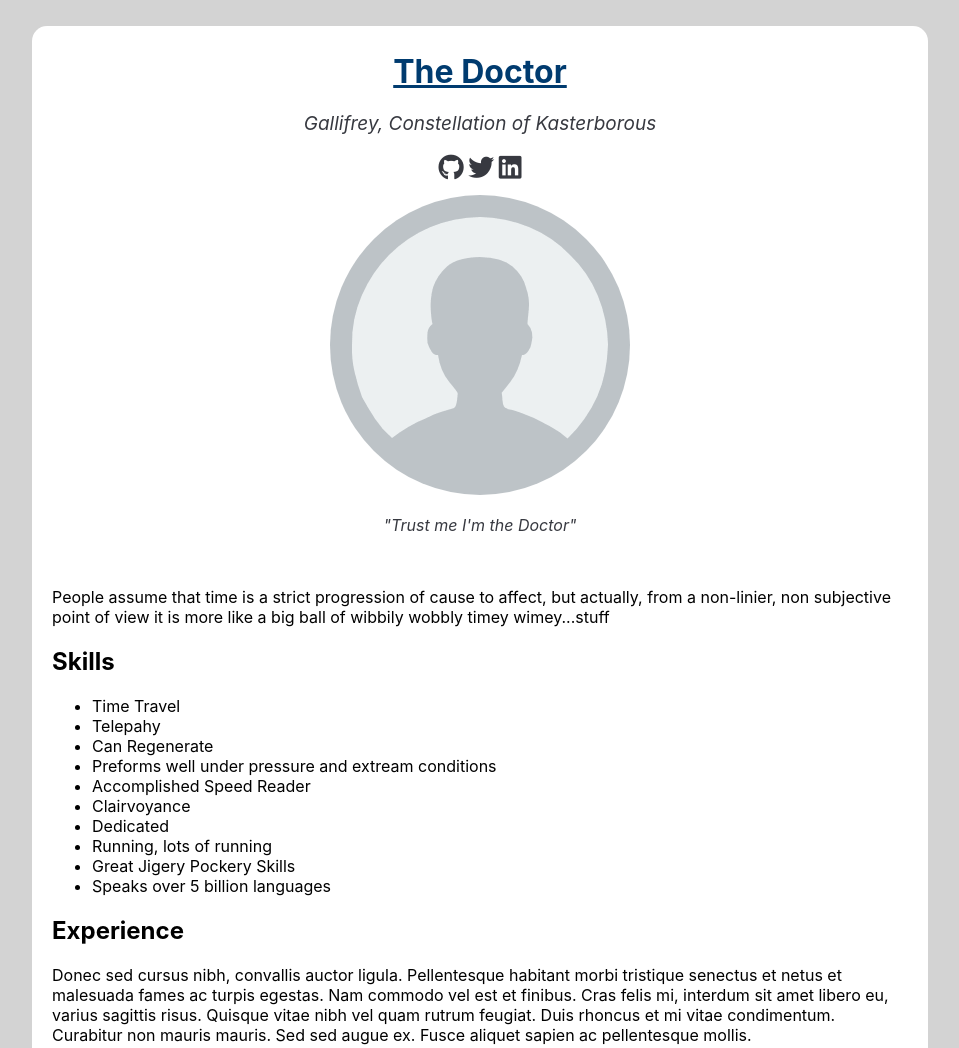
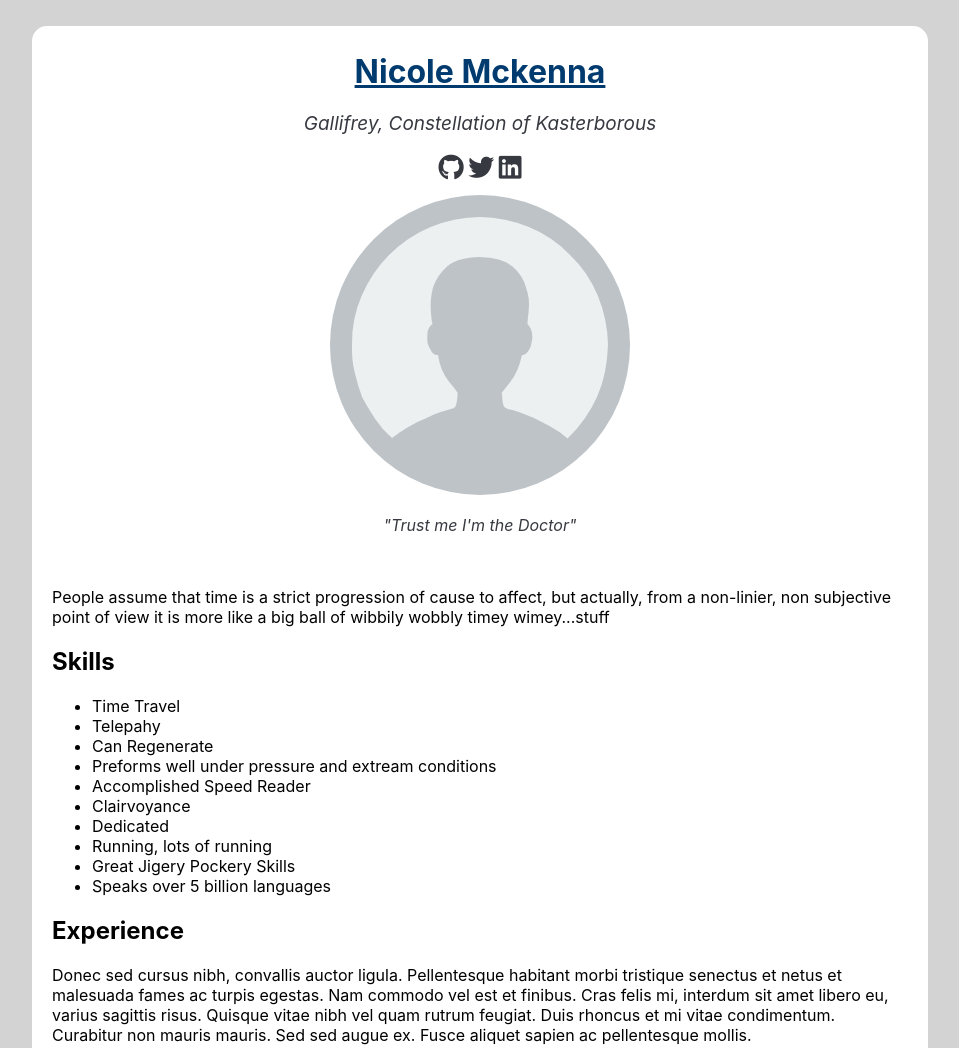
Before and after one commit to nikkis-friday/nikkis-friday.github.io, a plain HTML site: page index.html in a window 1280 px wide. Shown: the top 1048 px of the page, without its empty margins (160-1119 px from the left). Drawn offline with Linux system fonts and the light colour scheme.

Commit message:
Update index.html

```diff
--- a/index.html
+++ b/index.html
@@ -22,7 +22,7 @@
 	<body>
 		<!-- This is a VERY bare bones version of a HTML5 portfolio template! -->
 		<!-- Replace with your name here -->
-		<h1>The Doctor</h1>
+		<h1>Nicole Mckenna</h1>
 
 		<!-- Optional: add location eg. Melbourne, Australia -->
 		<p id="location"><em>Gallifrey, Constellation of Kasterborous</em></p>
```
